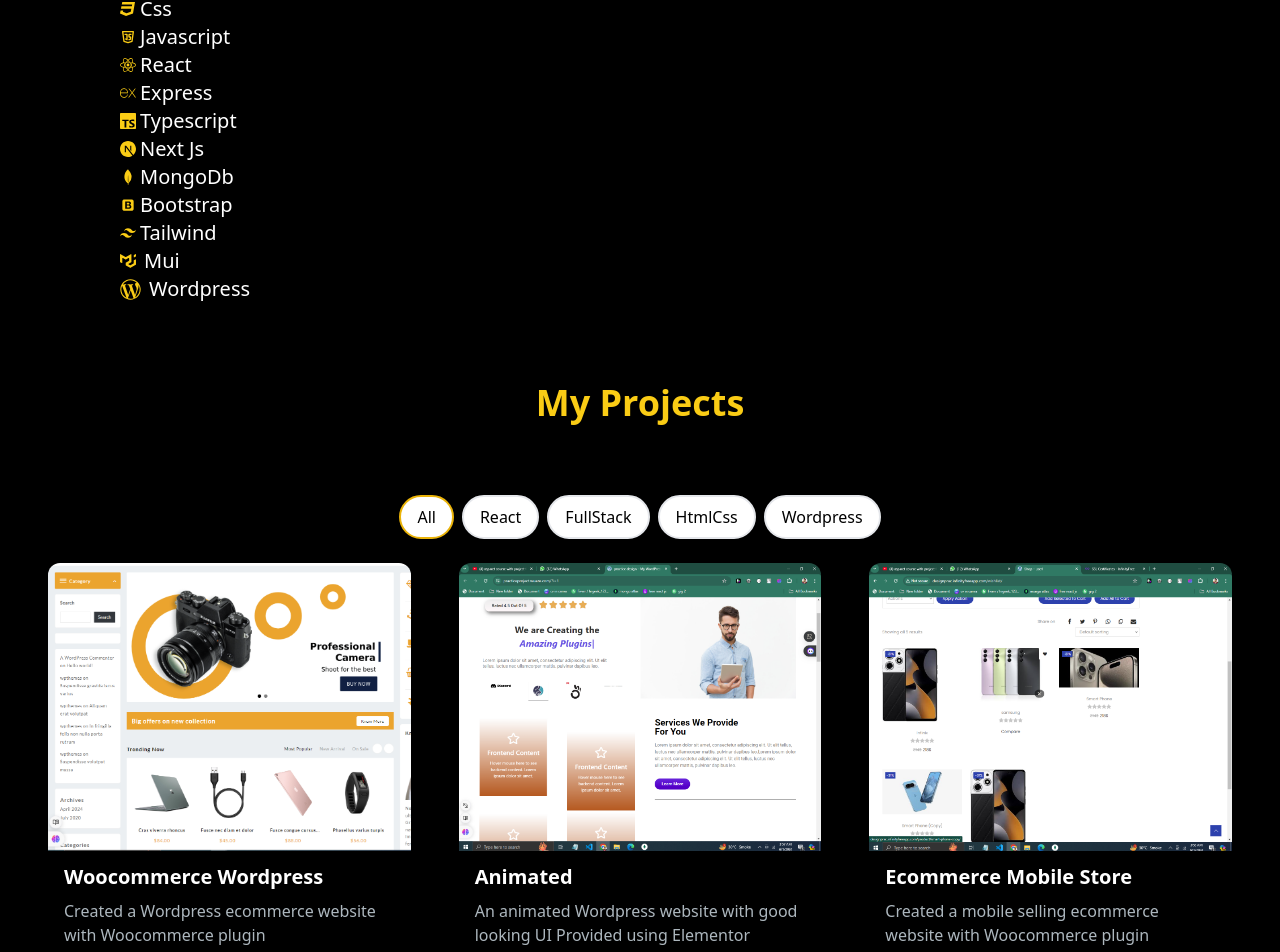
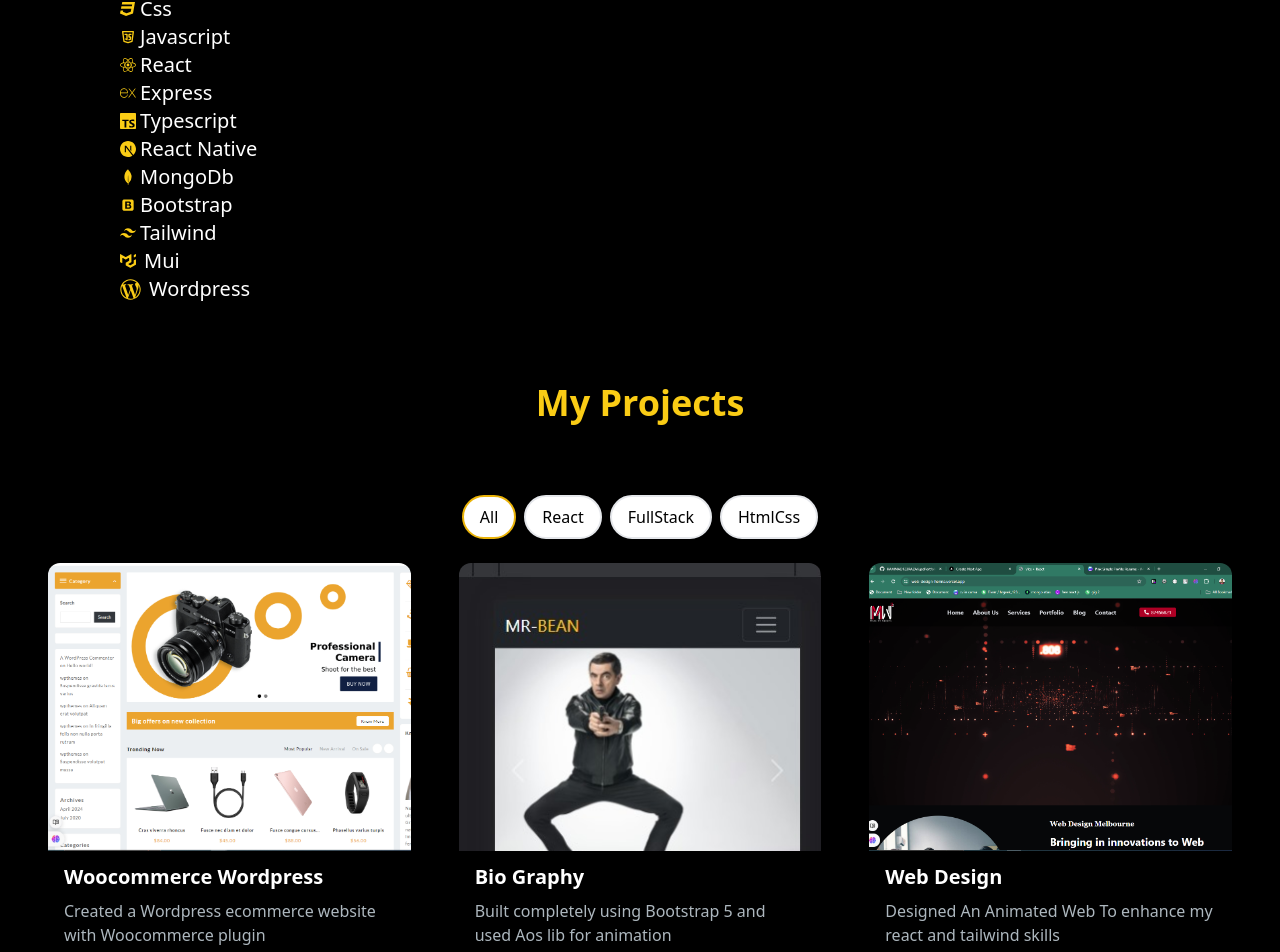
Before and after one commit to HAMMAD123RAZA/updPortfolio, a Next.js app: page / in a window 1280 px wide. Shown: the part 1237-2189 px from the top of the page. Built offline with nearby package versions, Linux system fonts and the light colour scheme.

Commit message:
'updation'

```diff
--- a/src/components/AboutSec.jsx
+++ b/src/components/AboutSec.jsx
@@ -50,7 +50,7 @@
 </li>
 <li class="flex items-center">
     <SiNextdotjs  class="mr-1 text-secondary-400"/>
-    <span className="text-xl">Next Js</span>
+    <span className="text-xl">React Native</span>
 </li>
         <li class="flex items-center">
     <SiMongodb  class="mr-1 text-secondary-400"/>
--- a/src/components/HeroSec.jsx
+++ b/src/components/HeroSec.jsx
@@ -29,7 +29,7 @@
                 1000,
                 "Frontend Developer",
                 1000,
-                "Wordpress Developer",
+                "React Native Developer",
                 1000,
               ]}
               wrapper="span"
@@ -48,7 +48,7 @@
               Hire Me
             </Link>
             <Link
-              href="myresume.pdf"
+              href="Resume.pdf"
               download
               className="px-1 inline-block py-1 w-full sm:w-fit rounded-full bg-gradient-to-br from-primary-500 to-secondary-500 hover:bg-slate-800 text-white mt-3"
             >
--- a/src/components/ProjectSec.jsx
+++ b/src/components/ProjectSec.jsx
@@ -10,30 +10,30 @@
     title: "Woocommerce Wordpress ",
     description: "Created a Wordpress ecommerce  website with Woocommerce plugin ",
     image: "/images/projects/ecomm.png",
-    tag: ["All", "Wordpress"],
+    tag: ["All", "FullStack"],
     gitUrl: "https://github.com/HAMMAD123RAZA/todooos.github.io.git",
     previewUrl: "http://hammadraza.lovestoblog.com/",
   },
 
-  {
-    id: 10,
-    title: "Animated",
-    description: "An animated Wordpress website with good looking UI Provided using Elementor ",
-    image: "/images/projects/animatedwp.png",
-    tag: ["All", "Wordpress"],
-    gitUrl: "https://github.com/HAMMAD123RAZA/todooos.github.io.git",
-    previewUrl:"https://practiceproject.wuaze.com/",
-  },
+  // {
+  //   id: 10,
+  //   title: "Animated",
+  //   description: "An animated Wordpress website with good looking UI Provided using Elementor ",
+  //   image: "/images/projects/animatedwp.png",
+  //   tag: ["All", "Wordpress"],
+  //   gitUrl: "https://github.com/HAMMAD123RAZA/todooos.github.io.git",
+  //   previewUrl:"https://practiceproject.wuaze.com/",
+  // },
 
-  {
-    id: 9,
-    title: "Ecommerce Mobile Store",
-    description: "Created a mobile selling ecommerce website with Woocommerce plugin ",
-    image: "/images/projects/mobile.png",
-    tag: ["All", "Wordpress"],
-    gitUrl: "https://github.com/HAMMAD123RAZA/todooos.github.io.git",
-    previewUrl: "http://designprac.infinityfreeapp.com/",
-  },
+  // {
+  //   id: 9,
+  //   title: "Ecommerce Mobile Store",
+  //   description: "Created a mobile selling ecommerce website with Woocommerce plugin ",
+  //   image: "/images/projects/mobile.png",
+  //   tag: ["All", "Wordpress"],
+  //   gitUrl: "https://github.com/HAMMAD123RAZA/todooos.github.io.git",
+  //   previewUrl: "http://designprac.infinityfreeapp.com/",
+  // },
 
   {
     id: 5,
@@ -196,11 +196,6 @@
           name="HtmlCss"
           isSelected={tag === "HtmlCss"}
         />
-          <ProjectTag
-          onClick={handleTagChange}
-          name="Wordpress"
-          isSelected={tag === "Wordpress"}
-        />
       </div>
       <ul ref={ref} className="grid md:grid-cols-3 gap-8 md:gap-12">
         {filteredProjects.map((project, index) => (
```
Also changed, not shown: 2 other files (tests, documents, lock files or other folders).
